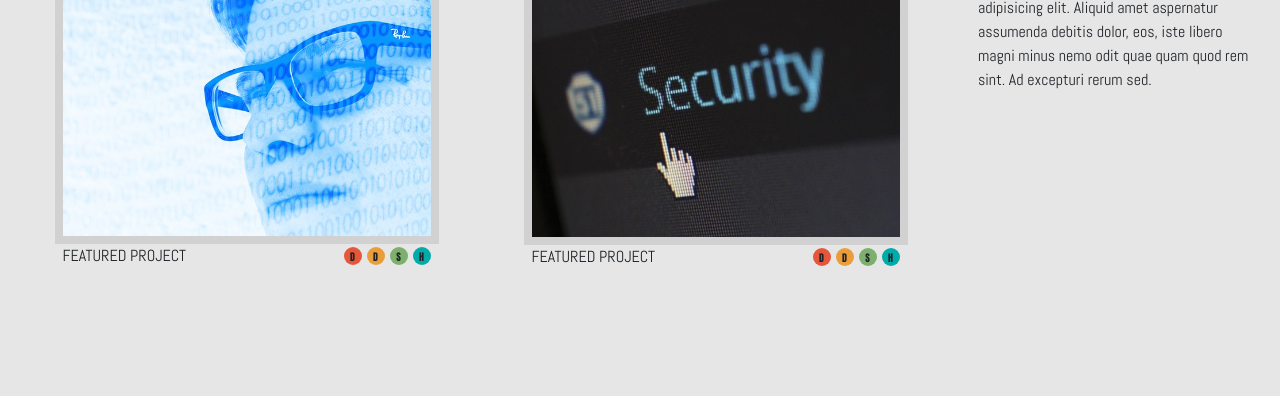
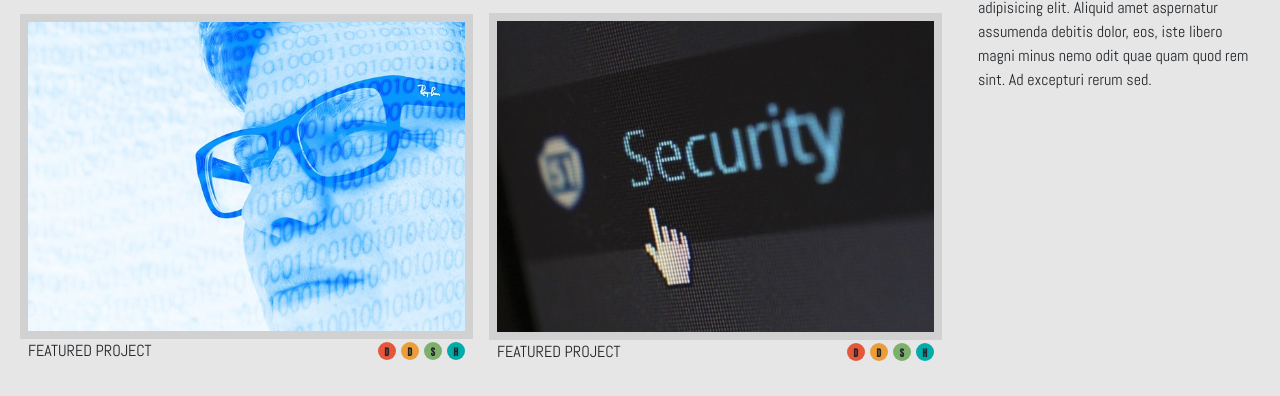
Before and after one commit to cody-michael/codeup-design-project, a plain HTML site: page index.html in a window 1280 px wide. Shown: the part 862-1258 px from the top of the page. Before the commit the page ends 1163 px from the top, so only its background shows below. Drawn offline with nearby package versions, Linux system fonts and the light colour scheme.

Commit message:
Feat: edited botom right section

```diff
--- a/css/styles.css
+++ b/css/styles.css
@@ -105,7 +105,7 @@ h1, h2 {
     /*cards styling*/
 .custom-02 {
     margin: auto;
-    max-width: 400px;
+    max-width: max-content;
     border: solid 8px #E6E6E6;
 
     .card-body {
--- a/index.html
+++ b/index.html
@@ -95,7 +95,7 @@
                 <h4>Selected Work</h4>
             </div>
 
-            <div class="row d-flex justify-content-between align-center align-content-evenly p-2">
+            <div class="row d-flex justify-content-between align-center p-2">
                 <div class="custom-02 card  col-12 col-md-6 p-0 ">
                     <div class="card-body p-2 border-bottom-0">
                         <img src="images/apple-ipad.jpg" alt="">
```
